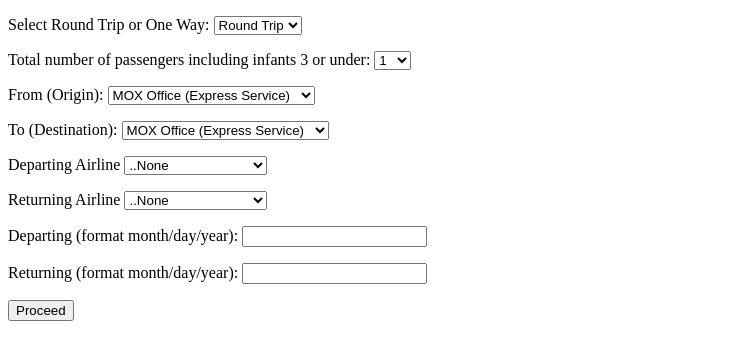
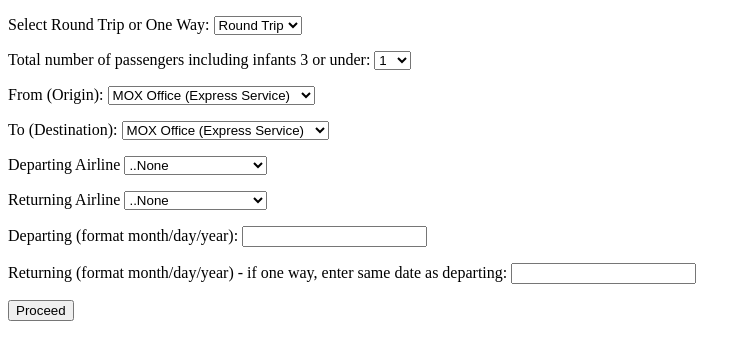
Before and after one commit to douglassquirrel/static, a plain HTML site: page moexpress.html in a window 1280 px wide. Shown: the whole page, without its empty margins (0-751 px from the left). Drawn offline with Linux system fonts and the light colour scheme.

Commit message:
Note what to do if one way

```diff
--- a/moexpress.html
+++ b/moexpress.html
@@ -130,7 +130,7 @@ https://www.moexpress.com/tac/ParkingWarning.aspx?Origin=1&Destination=6&Departi
         <input type="text" name="Departing" id="Departing"/>
       </p>
       <p>
-        <label for="Returning">Returning (format month/day/year):</label>
+        <label for="Returning">Returning (format month/day/year) - if one way, enter same date as departing:</label>
         <input type="text" name="Returning" id="Returning"/>
       </p>
       <p>
```
